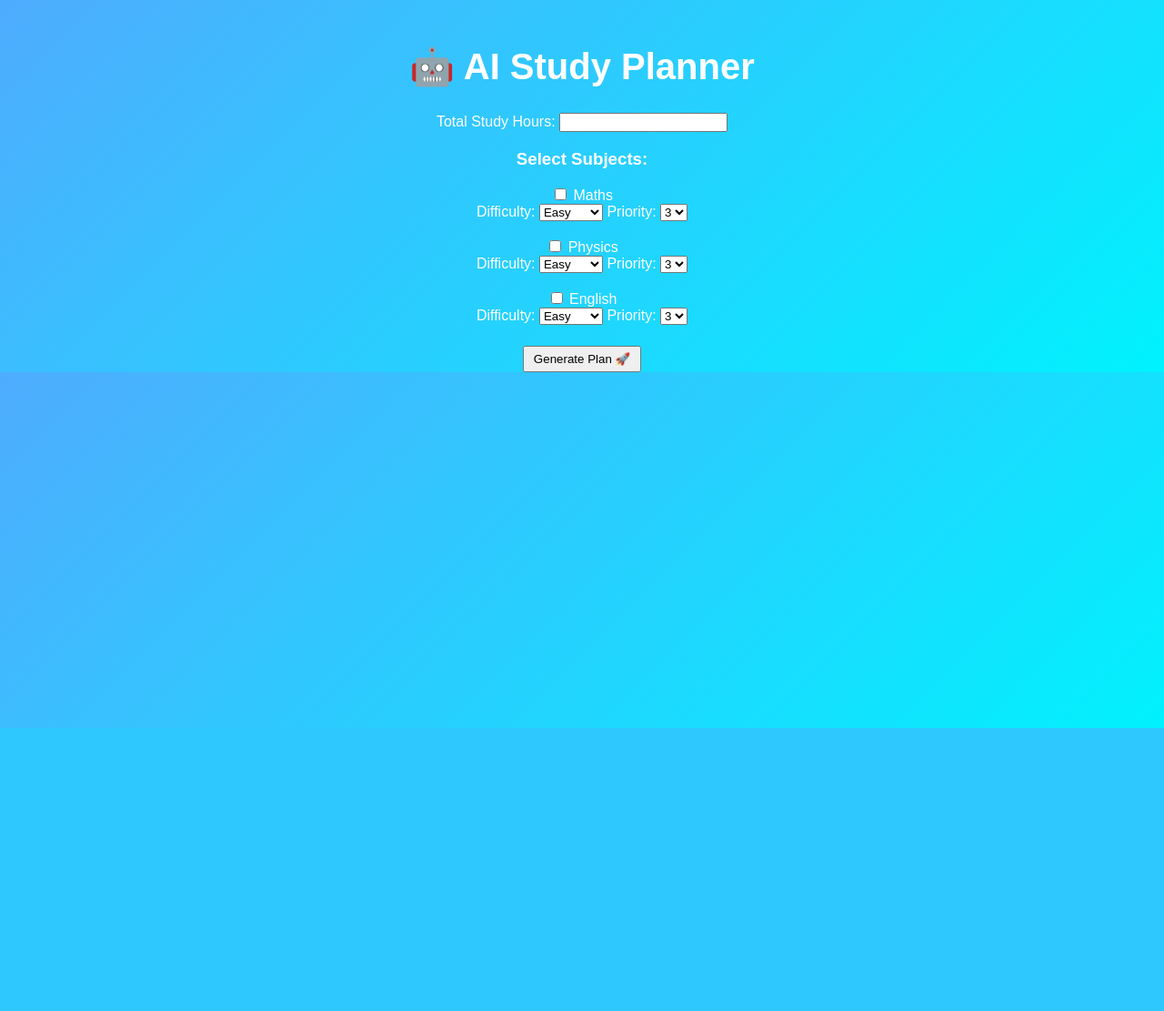
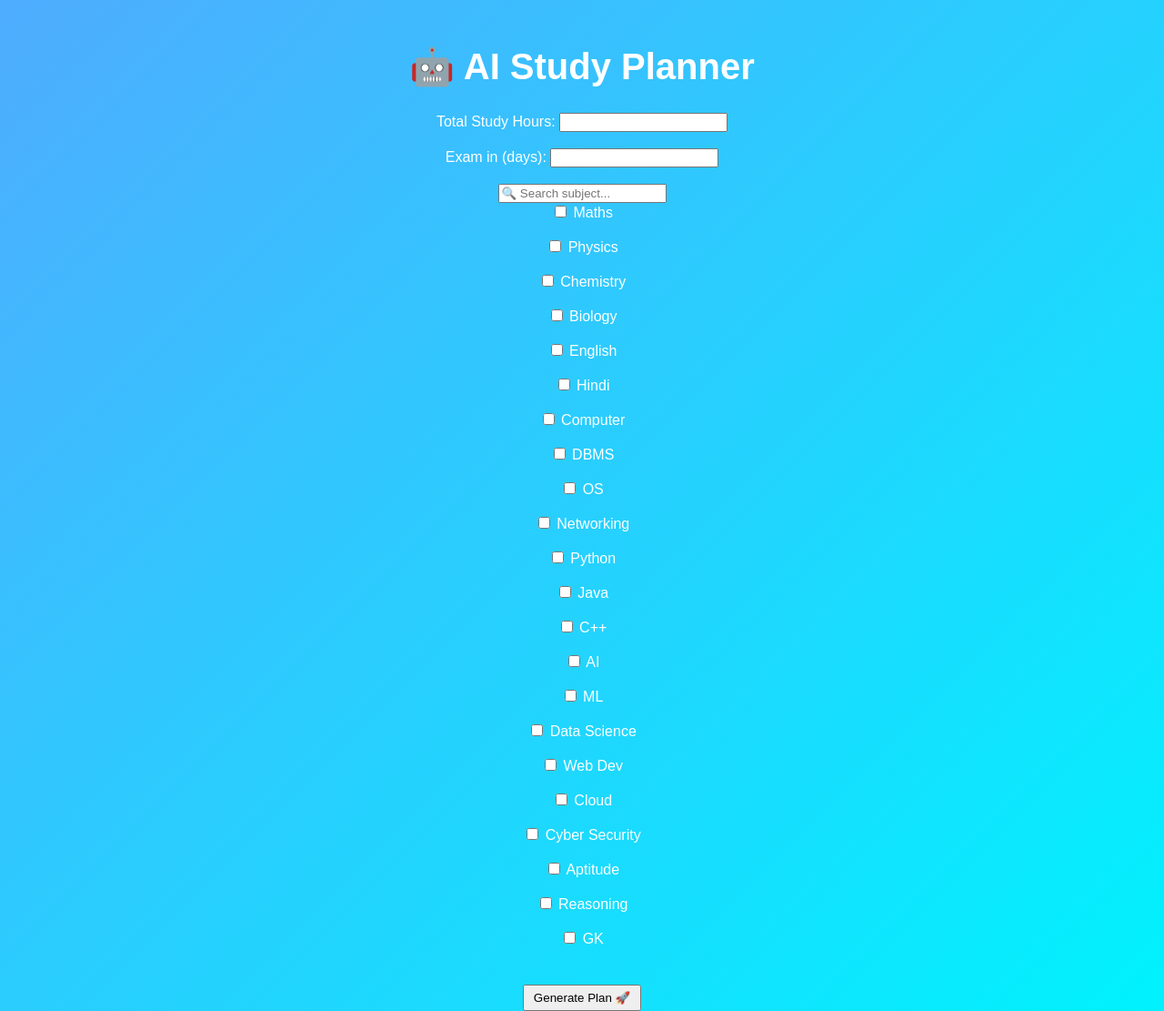
Before and after one commit to tarunkumar-ai-dev/ai_study_planner, a Flask app: page / in a window 1280 px wide. Shown: the whole page at 91% size. Before the commit the page ends 800 px from the top, so only its background shows below. Run offline with Flask 3, Linux system fonts and the light colour scheme.

Commit message:
Update index.html

```diff
--- a/templates/index.html
+++ b/templates/index.html
@@ -11,97 +11,114 @@
 
     <h1>🤖 AI Study Planner</h1>
 
+    <!-- TOTAL HOURS -->
+    <label>Total Study Hours:</label>
+    <input type="number" name="hours" id="hours" required>
+
+    <br><br>
+
+    <!-- EXAM DAYS -->
+    <label>Exam in (days):</label>
+    <input type="number" name="exam_days" id="exam_days" required>
+
+    <br><br>
+
+    <!-- SEARCH -->
+    <input type="text" id="search" placeholder="🔍 Search subject..." onkeyup="filterSubjects()">
+
     <form action="/generate" method="POST">
 
-        <label>Total Study Hours:</label>
-        <input type="number" name="hours" required>
+        <input type="hidden" name="hours" id="hiddenHours">
+        <input type="hidden" name="exam_days" id="hiddenExam">
 
-        <h3>Select Subjects:</h3>
+        <div id="subjectList">
 
-        <div class="subject-box">
+            <!-- Subjects dynamically -->
+        </div>
 
-            <!-- SUBJECT 1 -->
-            <div>
-                <input type="checkbox" name="selected_subjects" value="Maths"> Maths
+        <br>
+        <button type="submit" onclick="prepareForm()">Generate Plan 🚀</button>
 
-                <br>
+    </form>
+
+</div>
+
+<script>
+
+let subjects = [
+"Maths","Physics","Chemistry","Biology","English","Hindi",
+"Computer","DBMS","OS","Networking","Python","Java",
+"C++","AI","ML","Data Science","Web Dev","Cloud",
+"Cyber Security","Aptitude","Reasoning","GK"
+];
+
+// render subjects
+function renderSubjects() {
+
+    let html = "";
+
+    subjects.forEach(sub => {
+        html += `
+        <div class="subject-item">
+
+            <input type="checkbox" name="selected_subjects" value="${sub}" onclick="toggleOptions('${sub}')"> ${sub}
+
+            <div id="opt-${sub}" style="display:none;">
 
                 Difficulty:
-                <select name="difficulty_Maths">
+                <select name="difficulty_${sub}">
                     <option value="easy">Easy</option>
                     <option value="medium">Medium</option>
                     <option value="hard">Hard</option>
                 </select>
 
                 Priority:
-                <select name="priority_Maths">
+                <select name="priority_${sub}">
                     <option value="1">1</option>
                     <option value="2">2</option>
                     <option value="3" selected>3</option>
                     <option value="4">4</option>
                     <option value="5">5</option>
                 </select>
+
             </div>
+        </div>
+        <br>
+        `;
+    });
 
-            <br>
+    document.getElementById("subjectList").innerHTML = html;
+}
 
-            <!-- SUBJECT 2 -->
-            <div>
-                <input type="checkbox" name="selected_subjects" value="Physics"> Physics
+// show options
+function toggleOptions(sub) {
+    let el = document.getElementById("opt-" + sub);
+    el.style.display = (el.style.display === "none") ? "block" : "none";
+}
 
-                <br>
+// search
+function filterSubjects() {
+    let val = document.getElementById("search").value.toLowerCase();
+    let items = document.getElementsByClassName("subject-item");
 
-                Difficulty:
-                <select name="difficulty_Physics">
-                    <option value="easy">Easy</option>
-                    <option value="medium">Medium</option>
-                    <option value="hard">Hard</option>
-                </select>
+    for (let i = 0; i < items.length; i++) {
+        let text = items[i].innerText.toLowerCase();
+        items[i].style.display = text.includes(val) ? "block" : "none";
+    }
+}
 
-                Priority:
-                <select name="priority_Physics">
-                    <option value="1">1</option>
-                    <option value="2">2</option>
-                    <option value="3" selected>3</option>
-                    <option value="4">4</option>
-                    <option value="5">5</option>
-                </select>
-            </div>
+// pass values
+function prepareForm() {
+    document.getElementById("hiddenHours").value =
+        document.getElementById("hours").value;
 
-            <br>
+    document.getElementById("hiddenExam").value =
+        document.getElementById("exam_days").value;
+}
 
-            <!-- SUBJECT 3 -->
-            <div>
-                <input type="checkbox" name="selected_subjects" value="English"> English
+renderSubjects();
 
-                <br>
-
-                Difficulty:
-                <select name="difficulty_English">
-                    <option value="easy">Easy</option>
-                    <option value="medium">Medium</option>
-                    <option value="hard">Hard</option>
-                </select>
-
-                Priority:
-                <select name="priority_English">
-                    <option value="1">1</option>
-                    <option value="2">2</option>
-                    <option value="3" selected>3</option>
-                    <option value="4">4</option>
-                    <option value="5">5</option>
-                </select>
-            </div>
-
-        </div>
-
-        <br>
-
-        <button type="submit">Generate Plan 🚀</button>
-
-    </form>
-
-</div>
+</script>
 
 </body>
 </html>
```
